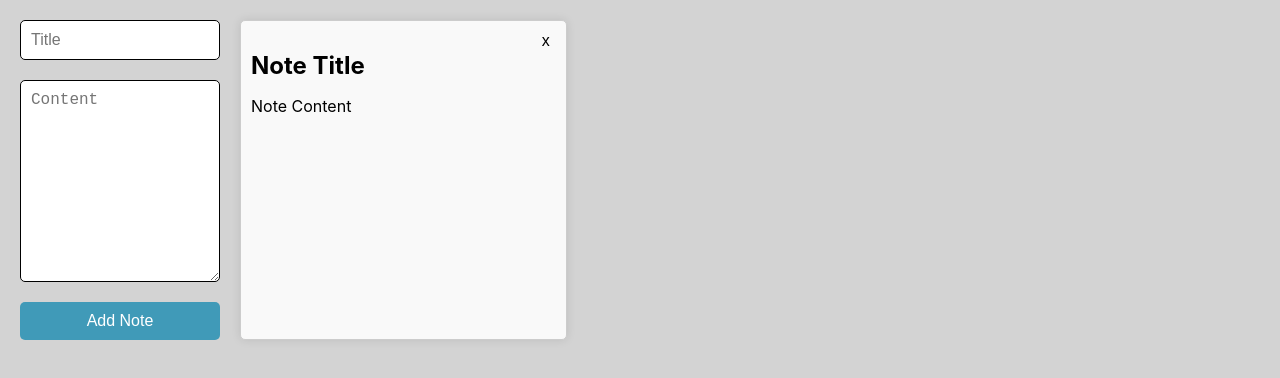
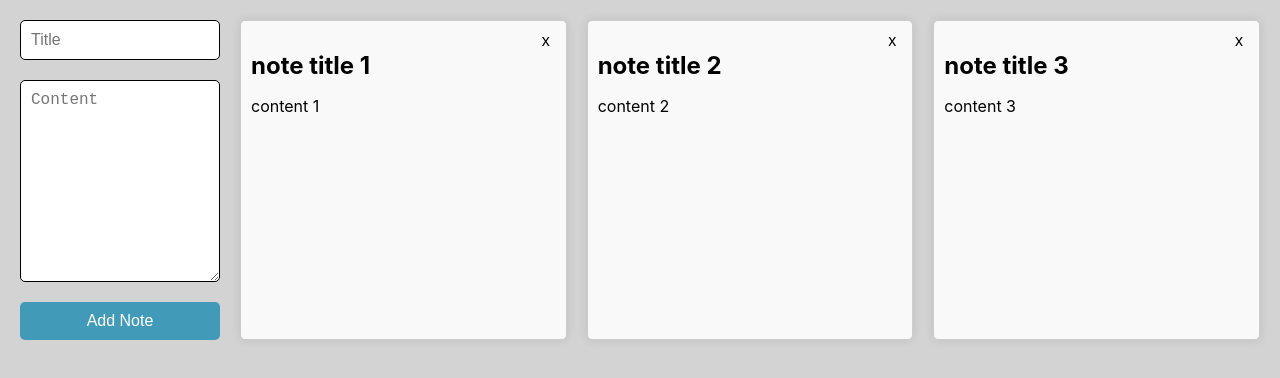
Before and after one commit to ryanloehr1/ts-notes-app, a React (Create React App) app in the folder notes-app-ui/: page / in a window 1280 px wide. Shown: the top 378 px of the page. Built offline with nearby package versions, Linux system fonts and the light colour scheme.

Commit message:
Adding some demo data to verify notes grid layout

```diff
--- a/notes-app-ui/src/App.tsx
+++ b/notes-app-ui/src/App.tsx
@@ -1,6 +1,32 @@
+import { useState } from 'react';
 import "./App.css"
 
+type Note = {
+    id: number;
+    title: string;
+    content: string;
+};
+
 const App = () => {
+    const [notes, setNotes] = useState <
+        Note[]
+        >([
+        {
+            id: 1,
+            title: "note title 1",
+            content: "content 1",
+        },
+        {
+            id: 2,
+            title: "note title 2",
+            content: "content 2",
+        },
+        {
+            id: 3,
+            title: "note title 3",
+            content: "content 3",
+        },
+    ])
     return (
         <div className="app-container">
             <form className="note-form">
@@ -18,13 +44,15 @@ const App = () => {
                 </button>
             </form>
             <div className="notes-grid">
-                <div className="note-item">
-                    <div className="notes-header">
-                        <button>x</button>
+                {notes.map((note) => (
+                    <div className="note-item">
+                        <div className="notes-header">
+                            <button>x</button>
+                        </div>
+                        <h2>{note.title}</h2>
+                        <p>{note.content}</p>
                     </div>
-                    <h2>Note Title</h2>
-                    <p>Note Content</p>
-                </div>
+                ))}
             </div>
         </div>
     );
```
Also changed, not shown: notes-app-ui/src/App.css (indentation only).
